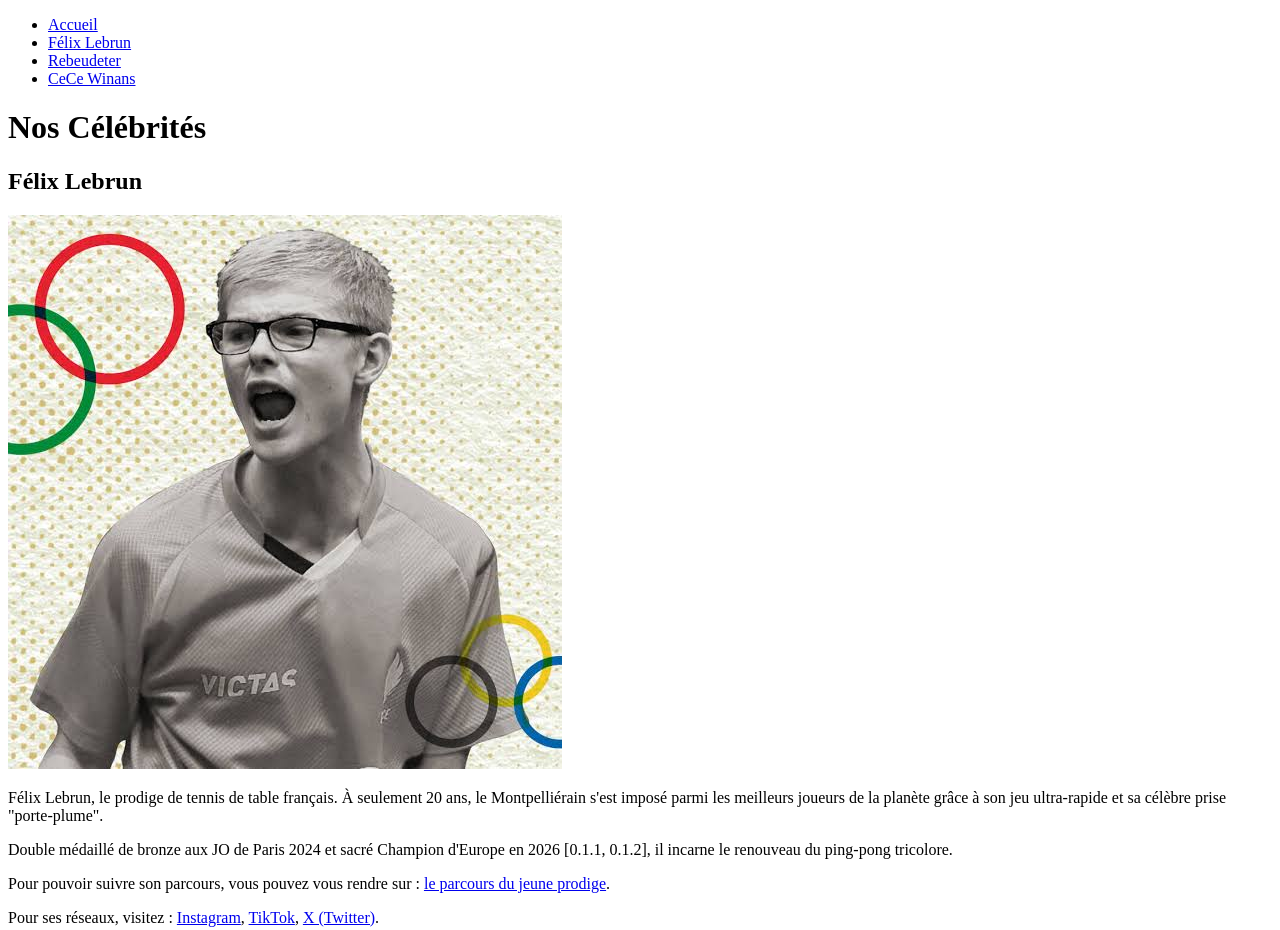
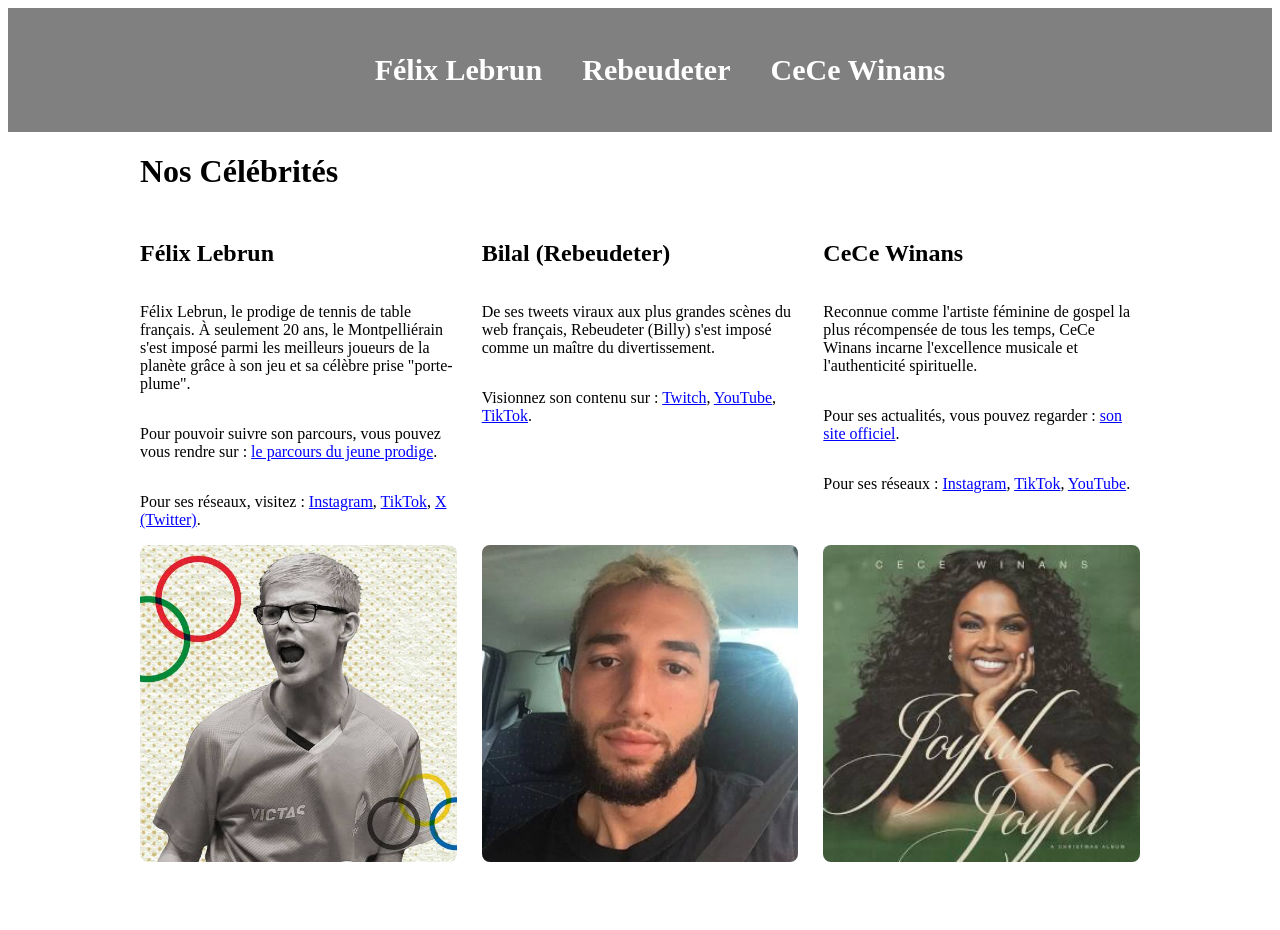
Before and after one commit to TheLastDandelions/projet_Web, a plain HTML site: page index.html in a window 1280 px wide. Shown: the top 930 px of the page. After the commit the page ends 892 px from the top, so only its background shows below. Drawn offline with Linux system fonts and the light colour scheme.

Commit message:
Rename of all files

```diff
--- a/index.html
+++ b/index.html
@@ -10,57 +10,56 @@
     <header>
         <nav>
             <ul>
-                <li><a href="index.html">Accueil</a></li>
-                <li><a href="felix.html">Félix Lebrun</a></li>
-                <li><a href="billy.html">Rebeudeter</a></li>
-                <li><a href="cece.html">CeCe Winans</a></li>
+                <li><a href="fansite1/fansite1.html">Félix Lebrun</a></li>
+                <li><a href="fansite2/fansite2.html">Rebeudeter</a></li>
+                <li><a href="fansite3/fansite3.html">CeCe Winans</a></li>
             </ul>
         </nav>
     </header>
+    <main>
+        <div class="intro">
+            <h1>Nos Célébrités</h1>
+        </div>
 
-    <main>
-        <h1>Nos Célébrités</h1>
-        <section>
+        <section class="galerie">
             <article>
                 <h2>Félix Lebrun</h2>
+                <p>Félix Lebrun, le prodige de tennis de table français. À seulement 20 ans, le Montpelliérain s'est imposé parmi les meilleurs joueurs de la planète grâce à son jeu et sa célèbre prise "porte-plume".</p>
+                <p>Pour pouvoir suivre son parcours, vous pouvez vous rendre sur : <a href="https://olympics.com" target="_blank" rel="noopener noreferrer">le parcours du jeune prodige</a>.</p>
+                <p>Pour ses réseaux, visitez :
+                    <a href="https://instagram.com" target="_blank" rel="noopener noreferrer">Instagram</a>,
+                    <a href="https://tiktok.com" target="_blank" rel="noopener noreferrer">TikTok</a>,
+                    <a href="https://x.com" target="_blank" rel="noopener noreferrer">X (Twitter)</a>.
+                </p>
                 <img src="image/felix/image1.png" alt="Portrait de Félix Lebrun">
-                <p>Félix Lebrun, le prodige de tennis de table français. À seulement 20 ans, le Montpelliérain s'est imposé parmi les meilleurs joueurs de la planète grâce à son jeu ultra-rapide et sa célèbre prise "porte-plume".</p>
-                <p>Double médaillé de bronze aux JO de Paris 2024 et sacré Champion d'Europe en 2026 [0.1.1, 0.1.2], il incarne le renouveau du ping-pong tricolore.</p>
-                <p>Pour pouvoir suivre son parcours, vous pouvez vous rendre sur : <a href="https://www.olympics.com/fr/athletes/felix-lebrun" target="_blank" rel="noopener noreferrer">le parcours du jeune prodige</a>.</p>
-                <p>Pour ses réseaux, visitez :
-                    <a href="https://www.instagram.com/felix.lebrun/" target="_blank" rel="noopener noreferrer">Instagram</a>,
-                    <a href="https://www.tiktok.com/@felix.lebrun" target="_blank" rel="noopener noreferrer">TikTok</a>,
-                    <a href="https://x.com/felixlebrun34" target="_blank" rel="noopener noreferrer">X (Twitter)</a>.
-                </p>
             </article>
 
             <article>
                 <h2>Bilal (Rebeudeter)</h2>
-                <img src="image/billy/image1.png" alt="Portrait de Rebeudeter">
-                <p>De ses tweets viraux aux plus grandes scènes du web français, Rebeudeter (Billy) s'est imposé comme un maître du divertissement. Streamer généreux et créateur de concepts marquants (Radio Deter, DTR Fight), il fédère une immense communauté grâce à son humour spontané et son franc-parler.</p>
+                <p>De ses tweets viraux aux plus grandes scènes du web français, Rebeudeter (Billy) s'est imposé comme un maître du divertissement.
                 <p>Visionnez son contenu sur :
                     <a href="https://twitch.tv" target="_blank" rel="noopener noreferrer">Twitch</a>,
                     <a href="https://youtube.com" target="_blank" rel="noopener noreferrer">YouTube</a>,
                     <a href="https://tiktok.com" target="_blank" rel="noopener noreferrer">TikTok</a>.
                 </p>
+                <img src="image/billy/image1.png" alt="Portrait de Rebeudeter">
             </article>
 
             <article>
                 <h2>CeCe Winans</h2>
-                <img src="image/cece/image1.png" alt="Portrait de CeCe Winans">
-                <p>Reconnue comme l'artiste féminine de gospel la plus récompensée de tous les temps [0.1.8], CeCe Winans incarne l'excellence musicale et l'authenticité spirituelle. Révélée dans les années 1980 aux côtés de son frère BeBe, cette native de Détroit mène depuis une brillante carrière solo, mêlant gospel traditionnel, soul et R&B.</p>
-                <p>Forte de 18 Grammy Awards [0.1.8] et d'innombrables succès internationaux, elle continue d'inspirer toutes les générations.</p>
+                <p>Reconnue comme l'artiste féminine de gospel la plus récompensée de tous les temps, CeCe Winans incarne l'excellence musicale et l'authenticité spirituelle.</p>
                 <p>Pour ses actualités, vous pouvez regarder : <a href="https://cecewinans.com" target="_blank" rel="noopener noreferrer">son site officiel</a>.</p>
                 <p>Pour ses réseaux :
                     <a href="https://instagram.com" target="_blank" rel="noopener noreferrer">Instagram</a>,
                     <a href="https://tiktok.com" target="_blank" rel="noopener noreferrer">TikTok</a>,
                     <a href="https://youtube.com" target="_blank" rel="noopener noreferrer">YouTube</a>.
                 </p>
+                <img src="image/cece/image1.png" alt="Portrait de CeCe Winans">
             </article>
         </section>
     </main>
     <footer>
-        <p>& copy; 2026 - Projet Célébrités. Tous droits réservés.</p>
+
     </footer>
 </body>
 </html>
--- a/style.css
+++ b/style.css
@@ -0,0 +1,48 @@
+
+header {
+    background-color: grey;
+    padding: 15px 30px;
+    display: flex;
+    align-items: center;
+    justify-content: center;
+    font-size: 30px;
+    font-weight: bold;
+}
+header ul {
+    list-style: none;
+    display: flex;
+    gap: 40px;
+}
+header a {
+    color: white;
+    list-style: none;
+    text-decoration: none;
+}
+div {
+
+}
+
+main{
+    max-width: 1000px;
+    margin: 0 auto;
+}
+main a {
+    color: blue;
+}
+.galerie {
+    display: flex;
+    justify-content: space-between;
+    gap: 25px;
+    margin: 30px 0;
+}
+.galerie article {
+    flex: 1;
+    display: flex;
+    flex-direction: column;
+}
+.galerie img {
+    width: 100%;
+    height: auto;
+    margin-top: auto;
+    border-radius: 8px;
+}
```
Also changed, not shown: billy.html (deleted, +0 -12 lines), fansite1/fansite1.html (added, +19 -0 lines), fansite2/fansite2.html (added, +12 -0 lines), fansite1/style_felix.css (added), fansite2/style_billy.css (added), fansite3/fansite3.html (renamed from cecewinans.html).
